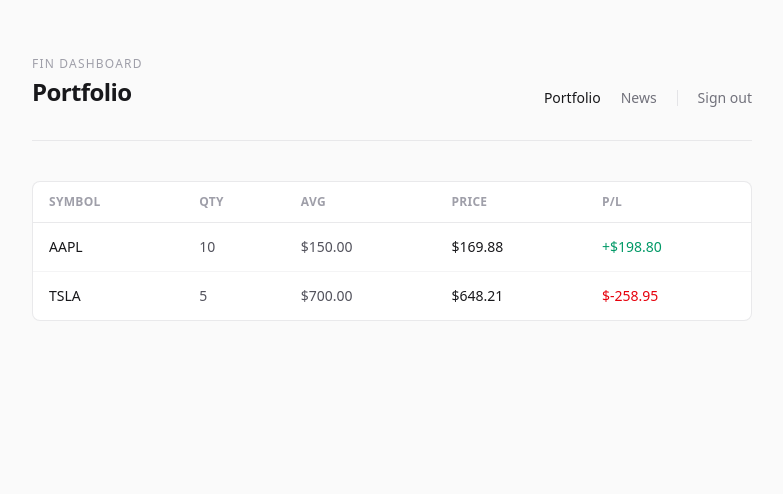
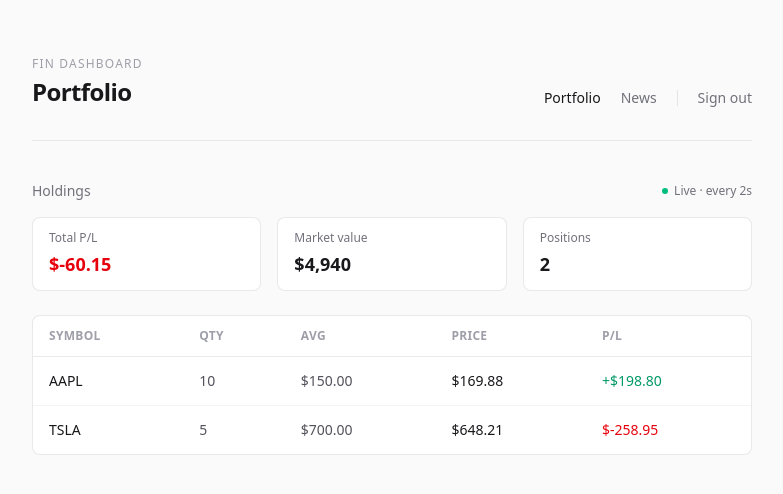
Before and after one commit to ma1hotraz/fin-dashboard, a Next.js app: page /dashboard in a window 1280 px wide. Shown: the top 494 px of the page, without its empty margins (248-1031 px from the left). Built offline with nearby package versions, Linux system fonts and the light colour scheme.

Commit message:
fixes and enhancements

```diff
--- a/src/app/news/loading.tsx
+++ b/src/app/news/loading.tsx
@@ -1,15 +1,20 @@
+import PageShell from "@/components/PageShell";
+
 export default function NewsLoading() {
   return (
-    <div className="mx-auto max-w-3xl px-6 py-10 sm:py-14">
-      <header className="mb-10 border-b border-zinc-200/80 pb-8">
-        <div className="h-3 w-24 animate-pulse rounded bg-zinc-200" />
-        <div className="mt-3 h-7 w-40 animate-pulse rounded bg-zinc-200" />
-      </header>
+    <PageShell title="Market News" active="news">
+      <p className="mb-4 h-3 w-36 animate-pulse rounded bg-zinc-200" />
       <ul className="divide-y divide-zinc-200/80 overflow-hidden rounded-lg border border-zinc-200/80">
         {[1, 2].map((i) => (
-          <li key={i} className="h-14 animate-pulse bg-zinc-100" />
+          <li key={i} className="space-y-3 px-4 py-4">
+            <div className="flex gap-2">
+              <div className="h-5 w-16 animate-pulse rounded-full bg-zinc-200" />
+              <div className="h-5 w-12 animate-pulse rounded bg-zinc-100" />
+            </div>
+            <div className="h-4 w-3/4 max-w-md animate-pulse rounded bg-zinc-200" />
+          </li>
         ))}
       </ul>
-    </div>
+    </PageShell>
   );
 }
--- a/src/app/news/page.tsx
+++ b/src/app/news/page.tsx
@@ -1,19 +1,13 @@
 import PageShell from "@/components/PageShell";
 import NewsList from "@/components/NewsList";
+import { MOCK_NEWS } from "@/lib/news";
 import { log } from "@/lib/logger";
 
 export const revalidate = 30;
 
-interface NewsItem {
-  title: string;
-}
-
-async function getNews(): Promise<NewsItem[]> {
+async function getNews() {
   try {
-    return [
-      { title: "Market hits all-time high" },
-      { title: "Tech stocks rally continues" },
-    ];
+    return MOCK_NEWS;
   } catch (error) {
     log(`News fetch error: ${error}`, "error");
     throw new Error("Failed to fetch news");
@@ -22,9 +16,16 @@ async function getNews(): Promise<NewsItem[]> {
 
 export default async function NewsPage() {
   const news = await getNews();
+  const generatedAt = new Date();
 
   return (
     <PageShell title="Market News" active="news">
+      <p className="mb-4 text-xs text-zinc-500">
+        Refreshes every 30 seconds
+        <span className="mt-1 block text-zinc-400">
+          Last updated: {generatedAt.toLocaleString()}
+        </span>
+      </p>
       <NewsList news={news} />
     </PageShell>
   );
--- a/src/components/LivePrices.tsx
+++ b/src/components/LivePrices.tsx
@@ -1,15 +1,30 @@
 "use client";
 
-import { useEffect, useState, memo } from "react";
-import { Stock, calculatePL } from "@/lib/portfolio";
+import { useEffect, useRef, useState, memo } from "react";
+import { Stock, calculatePL, portfolioSummary } from "@/lib/portfolio";
 
 interface Props {
   initialData: Stock[];
 }
 
-const StockRow = memo(function StockRow({ stock }: { stock: Stock }) {
+type Flash = "up" | "down";
+
+const StockRow = memo(function StockRow({
+  stock,
+  priceFlash,
+}: {
+  stock: Stock;
+  priceFlash?: Flash;
+}) {
   const pl = calculatePL(stock);
   const isPositive = pl >= 0;
+
+  const flashClass =
+    priceFlash === "up"
+      ? "bg-emerald-100/80"
+      : priceFlash === "down"
+        ? "bg-red-100/80"
+        : "";
 
   return (
     <tr>
@@ -18,7 +33,9 @@ const StockRow = memo(function StockRow({ stock }: { stock: Stock }) {
       <td className="px-4 py-3.5 tabular-nums text-zinc-600">
         ${stock.avg.toFixed(2)}
       </td>
-      <td className="px-4 py-3.5 tabular-nums font-medium text-zinc-900">
+      <td
+        className={`px-4 py-3.5 tabular-nums font-medium text-zinc-900 transition-colors duration-500 ${flashClass}`}
+      >
         ${stock.price.toFixed(2)}
       </td>
       <td
@@ -32,8 +49,42 @@ const StockRow = memo(function StockRow({ stock }: { stock: Stock }) {
   );
 });
 
+function PortfolioSummary({ stocks }: { stocks: Stock[] }) {
+  const { totalPL, marketValue, positions } = portfolioSummary(stocks);
+  const plPositive = totalPL >= 0;
+
+  return (
+    <div className="mb-6 grid grid-cols-2 gap-3 sm:grid-cols-3 sm:gap-4">
+      <div className="rounded-lg border border-zinc-200/80 bg-white px-4 py-3">
+        <p className="text-xs font-medium text-zinc-500">Total P/L</p>
+        <p
+          className={`mt-1 text-lg font-semibold tabular-nums ${
+            plPositive ? "text-emerald-600" : "text-red-600"
+          }`}
+        >
+          {plPositive ? "+" : ""}${totalPL.toFixed(2)}
+        </p>
+      </div>
+      <div className="rounded-lg border border-zinc-200/80 bg-white px-4 py-3">
+        <p className="text-xs font-medium text-zinc-500">Market value</p>
+        <p className="mt-1 text-lg font-semibold tabular-nums text-zinc-900">
+          ${marketValue.toLocaleString(undefined, { maximumFractionDigits: 0 })}
+        </p>
+      </div>
+      <div className="col-span-2 rounded-lg border border-zinc-200/80 bg-white px-4 py-3 sm:col-span-1">
+        <p className="text-xs font-medium text-zinc-500">Positions</p>
+        <p className="mt-1 text-lg font-semibold tabular-nums text-zinc-900">
+          {positions}
+        </p>
+      </div>
+    </div>
+  );
+}
+
 export default function LivePrices({ initialData }: Props) {
   const [stocks, setStocks] = useState<Stock[]>(initialData);
+  const [flashes, setFlashes] = useState<Record<string, Flash>>({});
+  const prevPricesRef = useRef<Record<string, number>>({});
 
   useEffect(() => {
     const interval = setInterval(() => {
@@ -52,9 +103,39 @@ export default function LivePrices({ initialData }: Props) {
     return () => clearInterval(interval);
   }, []);
 
+  useEffect(() => {
+    const newFlashes: Record<string, Flash> = {};
+
+    stocks.forEach((stock) => {
+      const prev = prevPricesRef.current[stock.symbol];
+      if (prev !== undefined) {
+        if (stock.price > prev) newFlashes[stock.symbol] = "up";
+        else if (stock.price < prev) newFlashes[stock.symbol] = "down";
+      }
+      prevPricesRef.current[stock.symbol] = stock.price;
+    });
+
+    if (Object.keys(newFlashes).length === 0) return;
+
+    setFlashes(newFlashes);
+    const timer = setTimeout(() => setFlashes({}), 500);
+    return () => clearTimeout(timer);
+  }, [stocks]);
+
   return (
-    <div className="overflow-hidden rounded-lg border border-zinc-200/80 bg-white">
-      <table className="w-full text-sm">
+    <div>
+      <div className="mb-4 flex flex-wrap items-center justify-between gap-3">
+        <p className="text-sm text-zinc-500">Holdings</p>
+        <span className="inline-flex items-center gap-1.5 text-xs text-zinc-500">
+          <span className="h-1.5 w-1.5 rounded-full bg-emerald-500" aria-hidden />
+          Live · every 2s
+        </span>
+      </div>
+
+      <PortfolioSummary stocks={stocks} />
+
+      <div className="overflow-x-auto rounded-lg border border-zinc-200/80 bg-white">
+        <table className="w-full min-w-[520px] text-sm">
           <thead>
             <tr className="border-b border-zinc-200/80 text-left text-xs font-medium uppercase tracking-wide text-zinc-400">
               <th className="px-4 py-3">Symbol</th>
@@ -66,10 +147,15 @@ export default function LivePrices({ initialData }: Props) {
           </thead>
           <tbody className="divide-y divide-zinc-100">
             {stocks.map((stock) => (
-            <StockRow key={stock.symbol} stock={stock} />
+              <StockRow
+                key={stock.symbol}
+                stock={stock}
+                priceFlash={flashes[stock.symbol]}
+              />
             ))}
           </tbody>
         </table>
       </div>
+    </div>
   );
 }
--- a/src/components/LoginForm.tsx
+++ b/src/components/LoginForm.tsx
@@ -61,8 +61,12 @@ export default function LoginForm() {
         Sign in
       </h1>
       <p className="mt-1 text-sm text-zinc-500">Enter your credentials to continue.</p>
+      <p className="mt-3 rounded-md border border-zinc-100 bg-zinc-50 px-3 py-2 text-xs text-zinc-500">
+        Demo: <span className="font-medium text-zinc-700">test@finapp.com</span> /{" "}
+        <span className="font-medium text-zinc-700">123456</span>
+      </p>
 
-      <div className="mt-8 flex flex-col gap-4">
+      <div className="mt-6 flex flex-col gap-4">
         {error && (
           <p className="rounded-md border border-red-200 bg-red-50 px-3 py-2 text-sm text-red-700">
             {error}
--- a/src/components/NewsList.tsx
+++ b/src/components/NewsList.tsx
@@ -1,6 +1,4 @@
-interface NewsItem {
-  title: string;
-}
+import { NewsItem } from "@/lib/news";
 
 interface Props {
   news: NewsItem[];
@@ -14,8 +12,16 @@ export default function NewsList({ news }: Props) {
   return (
     <ul className="divide-y divide-zinc-200/80 overflow-hidden rounded-lg border border-zinc-200/80 bg-white">
       {news.map((item, index) => (
-        <li key={index} className="px-4 py-4 text-sm text-zinc-800">
-          {item.title}
+        <li key={index} className="px-4 py-4 transition hover:bg-zinc-50/80">
+          <div className="flex flex-wrap items-center gap-2">
+            <span className="rounded-full bg-zinc-100 px-2.5 py-0.5 text-xs font-medium text-zinc-600">
+              {item.category}
+            </span>
+            <span className="text-xs text-zinc-400">{item.timeAgo}</span>
+          </div>
+          <p className="mt-2 text-sm font-medium leading-snug text-zinc-900">
+            {item.title}
+          </p>
         </li>
       ))}
     </ul>
--- a/src/components/PageShell.tsx
+++ b/src/components/PageShell.tsx
@@ -1,4 +1,5 @@
 import Link from "next/link";
+import SignOutButton from "@/components/SignOutButton";
 
 interface Props {
   title: string;
@@ -32,12 +33,7 @@ export default function PageShell({ title, active, children }: Props) {
               News
             </Link>
             <span className="h-4 w-px bg-zinc-200" aria-hidden />
-            <a
-              href="/api/logout"
-              className="text-zinc-500 transition hover:text-zinc-900"
-            >
-              Sign out
-            </a>
+            <SignOutButton />
           </nav>
         </header>
         {children}
--- /dev/null
+++ b/src/components/SignOutButton.tsx
@@ -0,0 +1,12 @@
+export default function SignOutButton() {
+  return (
+    <form action="/api/logout" method="get">
+      <button
+        type="submit"
+        className="text-sm text-zinc-500 transition hover:text-zinc-900"
+      >
+        Sign out
+      </button>
+    </form>
+  );
+}
--- /dev/null
+++ b/src/lib/news.ts
@@ -0,0 +1,18 @@
+export interface NewsItem {
+  title: string;
+  category: string;
+  timeAgo: string;
+}
+
+export const MOCK_NEWS: NewsItem[] = [
+  {
+    title: "Market hits all-time high",
+    category: "Markets",
+    timeAgo: "2h ago",
+  },
+  {
+    title: "Tech stocks rally continues",
+    category: "Technology",
+    timeAgo: "5h ago",
+  },
+];
--- a/src/lib/portfolio.ts
+++ b/src/lib/portfolio.ts
@@ -13,3 +13,9 @@ export const MOCK_PORTFOLIO: Stock[] = [
 export function calculatePL(stock: Stock): number {
   return (stock.price - stock.avg) * stock.qty;
 }
+
+export function portfolioSummary(stocks: Stock[]) {
+  const totalPL = stocks.reduce((sum, s) => sum + calculatePL(s), 0);
+  const marketValue = stocks.reduce((sum, s) => sum + s.price * s.qty, 0);
+  return { totalPL, marketValue, positions: stocks.length };
+}
```
Lines whose indentation alone changed are shown as unchanged.
